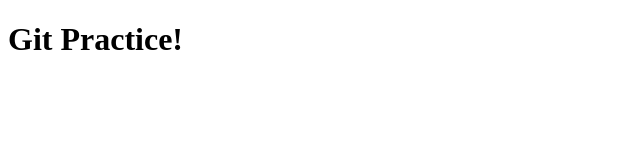
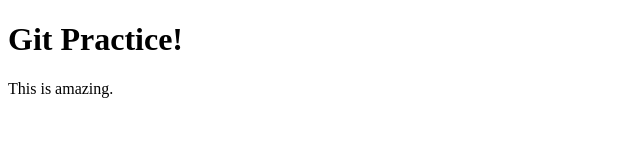
Before and after one commit to oosget/git-practice, a website: page index.html in a window 1280 px wide. Shown: the whole page, without its empty margins (0-640 px from the left). Drawn offline with Linux system fonts and the light colour scheme.

Commit message:
add paragraph

```diff
--- a/index.html
+++ b/index.html
@@ -8,5 +8,6 @@
 </head>
 <body>
     <h1>Git Practice!</h1>
+    <p>This is amazing.</p>
 </body>
 </html>
```
